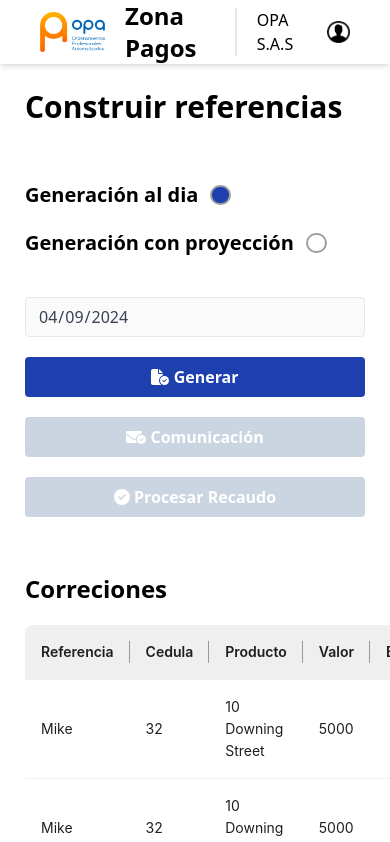
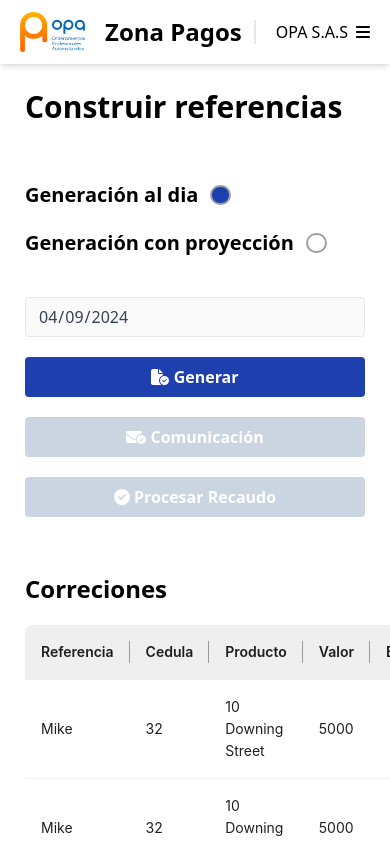
Before and after one commit to sql-programador-39/Zona-Pagos, a React (Vite) app: page /recaudo in a window 390 px wide. Shown: the top 842 px of the page. Built offline with nearby package versions, Linux system fonts and the light colour scheme.

Commit message:
funcionalidad del nav en proceso

```diff
--- a/src/components/Nav/Nav.jsx
+++ b/src/components/Nav/Nav.jsx
@@ -1,7 +1,8 @@
-import { useNavigate  } from 'react-router-dom';
+import { useState, useRef, useEffect } from 'react';
+import { Link, useNavigate  } from 'react-router-dom';
 import { Dropdown, Space } from 'antd';
 import { FontAwesomeIcon } from '@fortawesome/react-fontawesome';
-import { faPowerOff, faGears } from '@fortawesome/free-solid-svg-icons';
+import { faPowerOff, faGears, faSackDollar, faX, faBars } from '@fortawesome/free-solid-svg-icons';
 import { style } from './styleNav';
 import user from '../../assets/user.png';
 import LogoOpa from '../../assets/Logo-opa.png';
@@ -11,33 +12,59 @@ const Nav = () => {
 
   const navigate = useNavigate();
 
+  const [hamCollapsed, setHamCollapsed] = useState(true);
+  const dropdownRef = useRef();
 
+  useEffect(() => {
+    console.log('useEffect');
+    const handleDropdownToggle = () => {
+      console.log('handleDropdownToggle');
+      if (dropdownRef.current) {
 
-  const handleClick = () => {
-    navigate('/');
-  }
+        console.log(dropdownRef.current.classList.contains('ant-dropdown-open'));
+        setHamCollapsed(false);
+        console.log('setHamCollapsed1');
+      } else {
+        setHamCollapsed(true);
+        console.log('setHamCollapsed2');
+      }
+    };
+
+    document.addEventListener('click', handleDropdownToggle);
+
+    return () => {
+      document.removeEventListener('click', handleDropdownToggle);
+    };
+  }, [hamCollapsed]);
 
   const items = [
     {
-      label: <div onClick={ handleClick } className={ style.iconNav }>
+      label: <Link to="/config" className={ style.iconNav }>
         <p>Configuración</p>
         <FontAwesomeIcon icon={faGears} />
-      </div>,
+      </Link>,
       key: '0',
     },
     {
-      label: <div onClick={ handleClick } className={ style.iconNav }>
-        <p>Perfil</p>
-        <img src={ user } alt="" width={ "14px" } height={ "14px" } />
-      </div>,
+      label: <Link to="/recaudo" className={ style.iconNav }>
+        <p>Recaudo</p>
+        <FontAwesomeIcon icon={faSackDollar} />
+      </Link>,
       key: '1',
     },
     {
-      label: <div onClick={ handleClick } className={ style.iconNav }>
+      label: <Link to="/" className={ style.iconNav }>
+        <p>Perfil</p>
+        <img src={ user } alt="" width={ "14px" } height={ "14px" } />
+      </Link>,
+      key: '2',
+    },
+    {
+      label: <Link to="/" className={ style.iconNav }>
         <p>Cerrar sesión</p>
         <FontAwesomeIcon icon={ faPowerOff } />
-      </div>,
-      key: '2',
+      </Link>,
+      key: '3',
     },
   ];
 
@@ -48,7 +75,7 @@ const Nav = () => {
         <p className='text-2xl font-bold'>Zona Pagos</p>
       </div>
 
-      <div className='border-l-2 pl-5 cursor-pointer'>
+      <div className='border-l-2 pl-5 cursor-pointer' >
         <Dropdown
           menu={{ items }}
           trigger={ ['click'] }
@@ -56,8 +83,8 @@ const Nav = () => {
           <div>
             <Space>
               OPA S.A.S
-              <div className=''>
-                <img src={ user } alt="user" />
+              <div className='' ref={dropdownRef}>
+                { hamCollapsed ? <FontAwesomeIcon icon={faBars} /> : <FontAwesomeIcon icon={faX} /> }
               </div>
             </Space>
           </div>
--- a/src/components/Nav/styleNav.js
+++ b/src/components/Nav/styleNav.js
@@ -1,4 +1,4 @@
 export const style = {
   iconNav: "flex justify-between items-center gap-4",
-  nav: 'flex items-center justify-between px-10 h-16 shadow-md'
+  nav: 'flex items-center justify-between px-5 md:px-10 h-16 shadow-md'
 }
```
